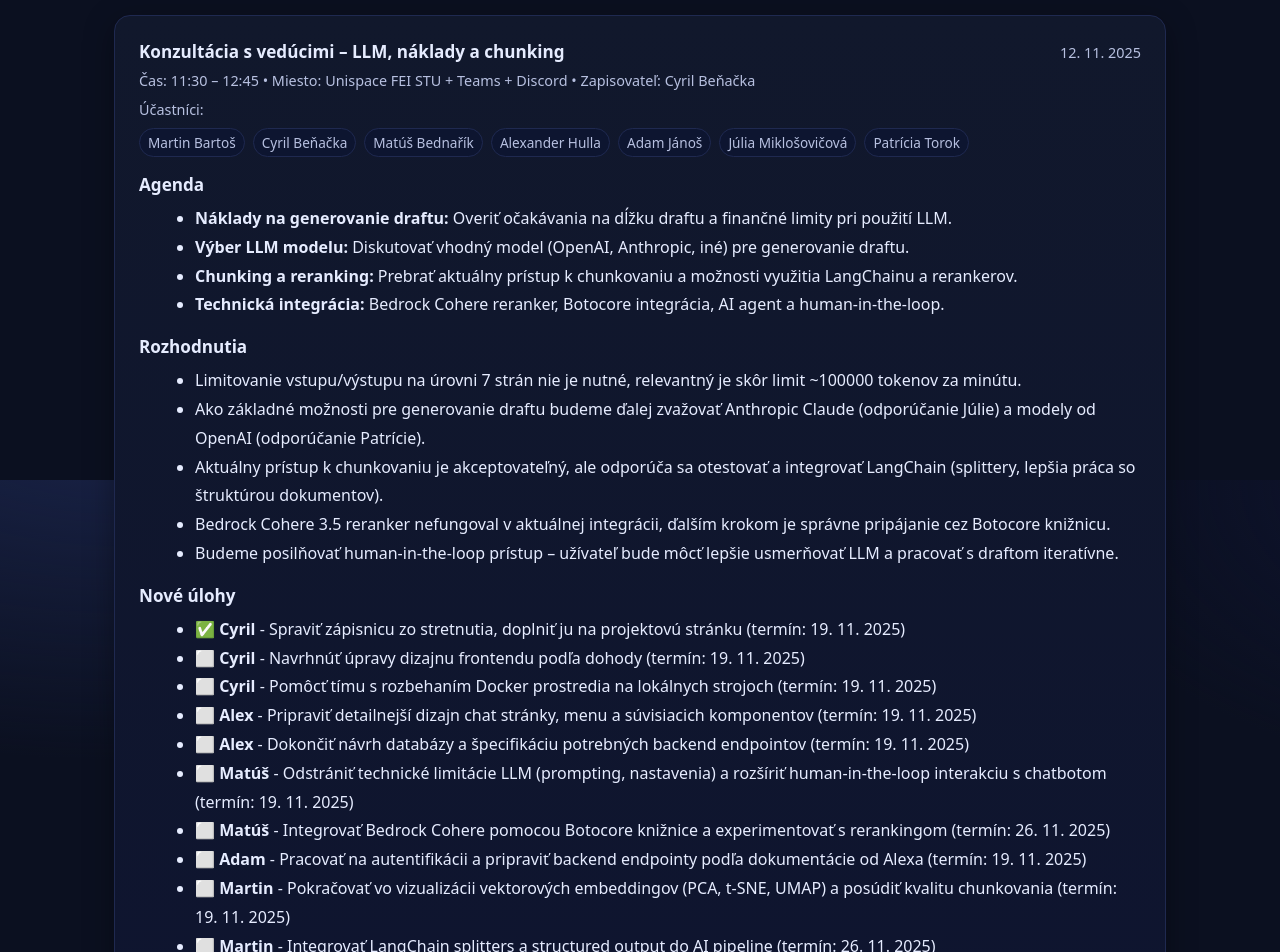
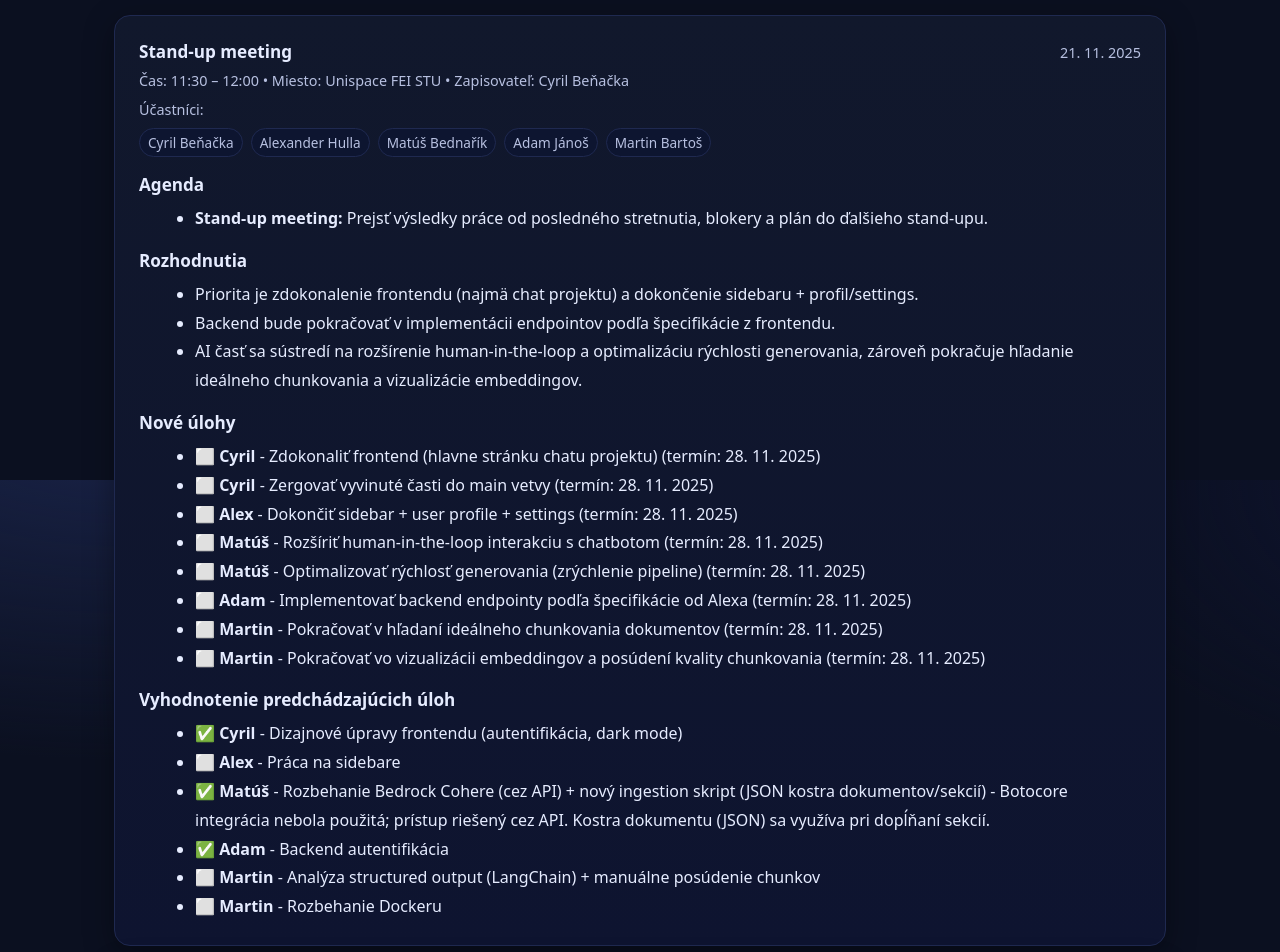
Before and after one commit to EkonC/tp-dda-www, a React (Vite) app: page /#/minutes in a window 1280 px wide. Shown: the part 320-1272 px from the top of the page. Built offline with nearby package versions, Linux system fonts and the light colour scheme.

Commit message:
Update task statuses and include stand-up meeting details in meetings.js

```diff
--- a/src/content/meetings.js
+++ b/src/content/meetings.js
@@ -327,7 +327,7 @@ const MEETINGS = [
                 task: "Navrhnúť úpravy dizajnu frontendu podľa dohody",
                 owner: "Cyril",
                 due: "2025-11-19",
-                status: "in-progress",
+                status: "done",
             },
             {
                 task: "Pomôcť tímu s rozbehaním Docker prostredia na lokálnych strojoch",
@@ -357,13 +357,13 @@ const MEETINGS = [
                 task: "Integrovať Bedrock Cohere pomocou Botocore knižnice a experimentovať s rerankingom",
                 owner: "Matúš",
                 due: "2025-11-26",
-                status: "in-progress",
+                status: "done",
             },
             {
                 task: "Pracovať na autentifikácii a pripraviť backend endpointy podľa dokumentácie od Alexa",
                 owner: "Adam",
                 due: "2025-11-19",
-                status: "in-progress",
+                status: "done",
             },
             {
                 task: "Pokračovať vo vizualizácii vektorových embeddingov (PCA, t-SNE, UMAP) a posúdiť kvalitu chunkovania",
@@ -404,6 +404,117 @@ const MEETINGS = [
             },
         ],
     },
+    {
+        id: "2025-11-21-standup",
+        type: "brief",
+        title: "Stand-up meeting",
+        date: "2025-11-21",
+        startTime: "11:30",
+        endTime: "12:00",
+        location: "Unispace FEI STU",
+        recorder: "Cyril Beňačka",
+        attendees: [
+            "Cyril Beňačka",
+            "Alexander Hulla",
+            "Matúš Bednařík",
+            "Adam Jánoš",
+            "Martin Bartoš",
+        ],
+        agenda: [
+            {
+                topic: "Stand-up meeting",
+                summary: "Prejsť výsledky práce od posledného stretnutia, blokery a plán do ďalšieho stand-upu.",
+            },
+        ],
+        decisions: [
+            "Priorita je zdokonalenie frontendu (najmä chat projektu) a dokončenie sidebaru + profil/settings.",
+            "Backend bude pokračovať v implementácii endpointov podľa špecifikácie z frontendu.",
+            "AI časť sa sústredí na rozšírenie human-in-the-loop a optimalizáciu rýchlosti generovania, zároveň pokračuje hľadanie ideálneho chunkovania a vizualizácie embeddingov.",
+        ],
+        actions: [
+            {
+                task: "Zdokonaliť frontend (hlavne stránku chatu projektu)",
+                owner: "Cyril",
+                due: "2025-11-28",
+                status: "open",
+            },
+            {
+                task: "Zergovať vyvinuté časti do main vetvy",
+                owner: "Cyril",
+                due: "2025-11-28",
+                status: "open",
+            },
+            {
+                task: "Dokončiť sidebar + user profile + settings",
+                owner: "Alex",
+                due: "2025-11-28",
+                status: "open",
+            },
+            {
+                task: "Rozšíriť human-in-the-loop interakciu s chatbotom",
+                owner: "Matúš",
+                due: "2025-11-28",
+                status: "open",
+            },
+            {
+                task: "Optimalizovať rýchlosť generovania (zrýchlenie pipeline)",
+                owner: "Matúš",
+                due: "2025-11-28",
+                status: "open",
+            },
+            {
+                task: "Implementovať backend endpointy podľa špecifikácie od Alexa",
+                owner: "Adam",
+                due: "2025-11-28",
+                status: "open",
+            },
+            {
+                task: "Pokračovať v hľadaní ideálneho chunkovania dokumentov",
+                owner: "Martin",
+                due: "2025-11-28",
+                status: "open",
+            },
+            {
+                task: "Pokračovať vo vizualizácii embeddingov a posúdení kvality chunkovania",
+                owner: "Martin",
+                due: "2025-11-28",
+                status: "open",
+            },
+        ],
+        previousTasksReview: [
+            {
+                owner: "Cyril",
+                task: "Dizajnové úpravy frontendu (autentifikácia, dark mode)",
+                status: "done",
+            },
+            {
+                owner: "Alex",
+                task: "Práca na sidebare",
+                status: "in-progress",
+            },
+            {
+                owner: "Matúš",
+                task: "Rozbehanie Bedrock Cohere (cez API) + nový ingestion skript (JSON kostra dokumentov/sekcií)",
+                status: "done",
+                notes: "Botocore integrácia nebola použitá; prístup riešený cez API. Kostra dokumentu (JSON) sa využíva pri dopĺňaní sekcií.",
+            },
+            {
+                owner: "Adam",
+                task: "Backend autentifikácia",
+                status: "done",
+            },
+            {
+                owner: "Martin",
+                task: "Analýza structured output (LangChain) + manuálne posúdenie chunkov",
+                status: "in-progress",
+            },
+            {
+                owner: "Martin",
+                task: "Rozbehanie Dockeru",
+                status: "in-progress",
+            },
+        ],
+    }
 ];
 
 export default MEETINGS;
```
